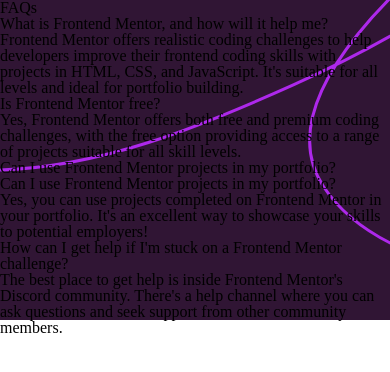
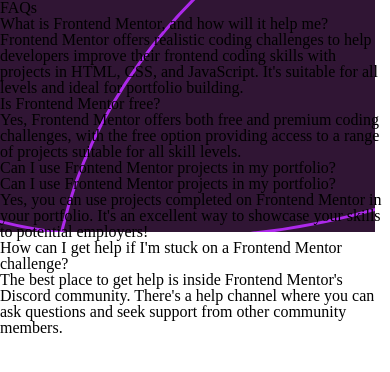
Before and after one commit to Anshuman56/faqFrontendMentor, a plain HTML site: page index.html in a window 390 px wide. Drawn offline with Linux system fonts and the light colour scheme.

Commit message:
add the media query for mobile

```diff
--- a/style.css
+++ b/style.css
@@ -2,3 +2,9 @@ body {
   background-image: url(assets/images/background-pattern-desktop.svg);
   background-repeat: no-repeat;
 }
+@media (max-width: 600px) {
+  body {
+    background-image: url(assets/images/background-pattern-mobile.svg);
+    background-repeat: no-repeat;
+  }
+}
```
